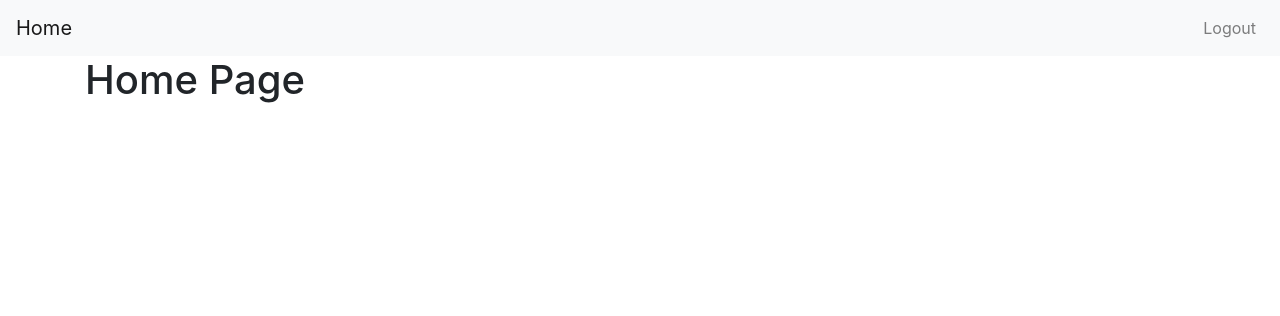
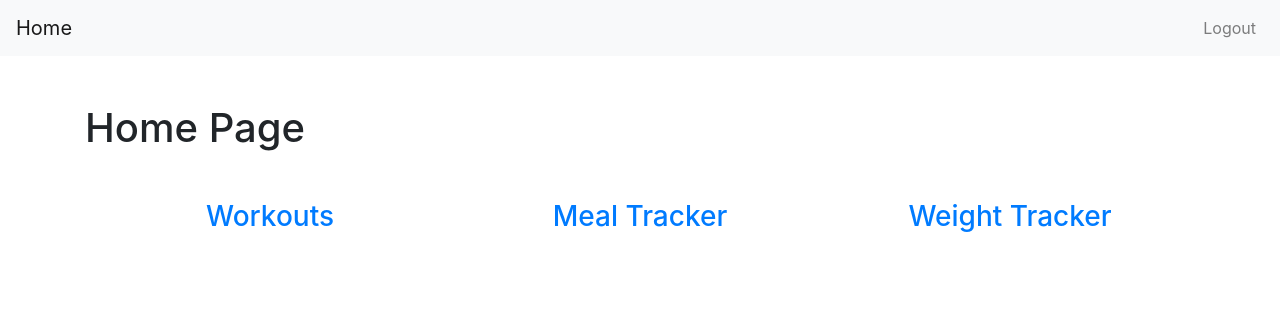
Before and after one commit to 28BEANS/FitTrack, a Flask app: page / in a window 1280 px wide. Shown: the top 316 px of the page. Run offline with Flask 3, Linux system fonts and the light colour scheme; the visitor is signed in with stand-in values (Sample User, id 1); some libraries are stand-ins or nearby versions.

Commit message:
Added routes for future use

```diff
--- a/website/templates/home.html
+++ b/website/templates/home.html
@@ -5,7 +5,23 @@
 {% endblock %}
 
 {% block body %}
-<div class="container">
+
+<div class="container my-5">
   <h1>Home Page</h1>
+  <div class="container my-5">
+
+    <div class="row text-center">
+      <div class="col">
+        <a href="{{ url_for('views.workouts') }}"><h3>Workouts</h3></a>
+      </div>
+      <div class="col">
+        <a href="{{ url_for('views.meal') }}"><h3>Meal Tracker</h3></a>
+      </div>
+      <div class="col">
+        <a href="{{ url_for('views.weight') }}"><h3>Weight Tracker</h3></a>
+      </div>
+    </div>
+  </div>
 </div>
+
 {% endblock %}
--- a/website/views.py
+++ b/website/views.py
@@ -7,3 +7,19 @@ views =  Blueprint('views', __name__)
 @login_required
 def home():
     return render_template('home.html', user=current_user)
+
+@views.route('/workouts')
+@login_required
+def workouts():
+    return render_template('workouts.html', user=current_user)
+
+
+@views.route('/meal')
+@login_required
+def meal():
+    return render_template('meal.html', user=current_user)
+
+@views.route('/weight')
+@login_required
+def weight():
+    return render_template('weight.html', user=current_user)
```
Also changed, not shown: website/templates/meal.html (added, +12 -0 lines), website/templates/weight.html (added, +12 -0 lines), website/templates/workouts.html (added, +12 -0 lines).
